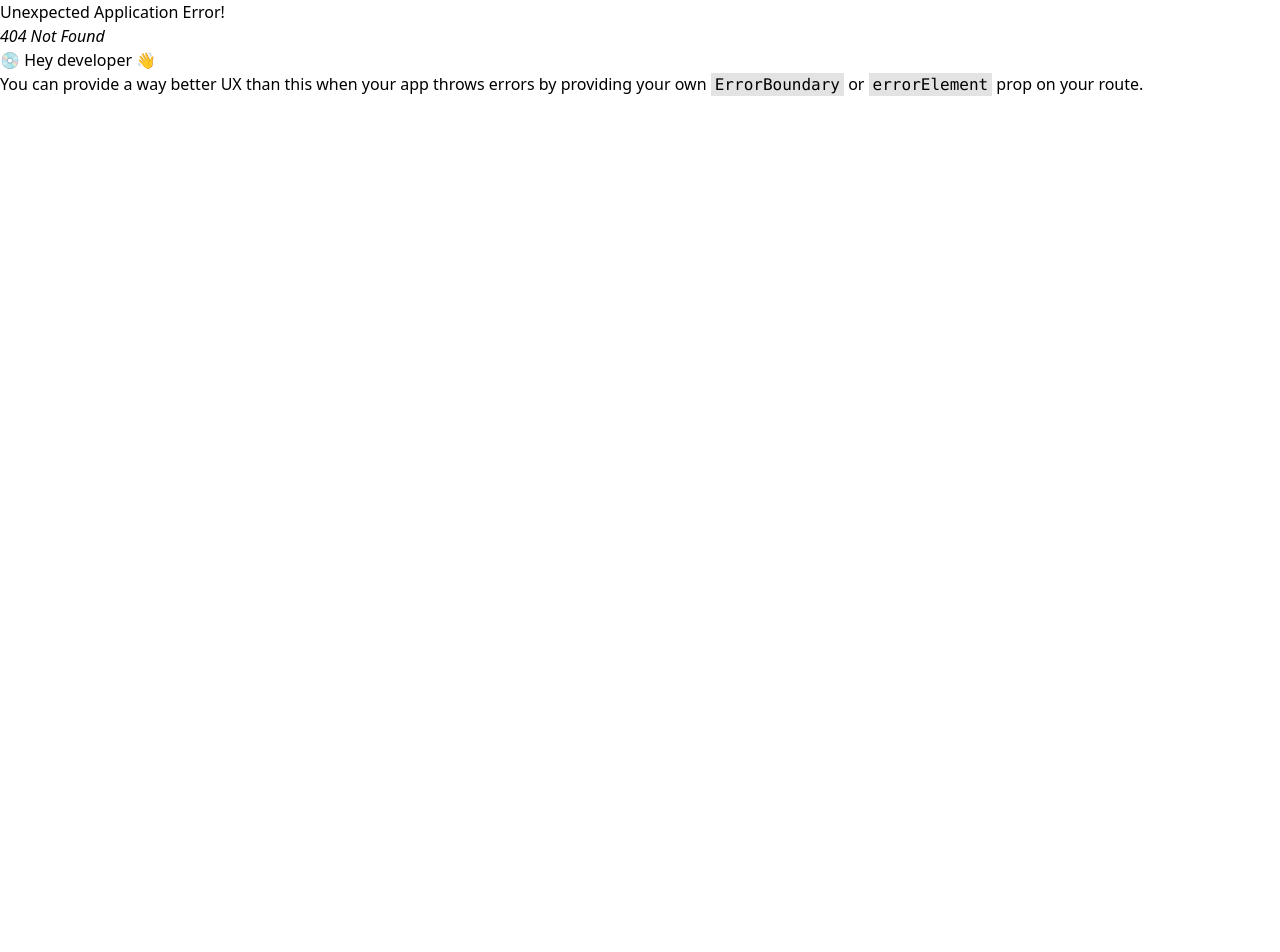
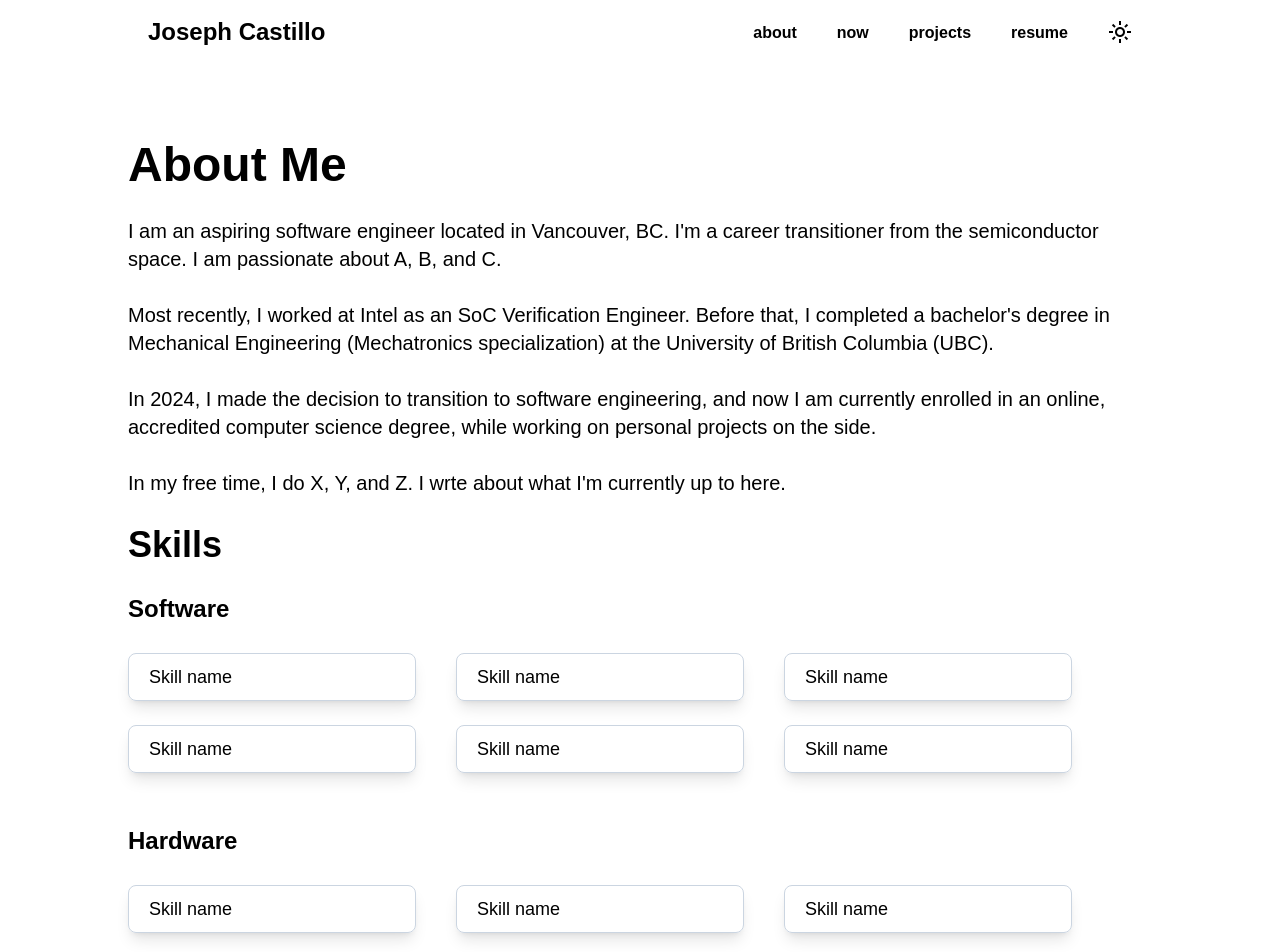
Before and after one commit to jcstlo/personal-site, a React (Vite) app: page /about in a window 1280 px wide. Before the commit this address had no page. Shown: the top 952 px of the page. Before the commit the page ends 800 px from the top, so only its background shows below. Built offline with nearby package versions, Linux system fonts and the light colour scheme; a web font is replaced by a local one.

Commit message:
Add 'about' page with SkillCard component

```diff
--- /dev/null
+++ b/src/About.jsx
@@ -0,0 +1,58 @@
+import SkillCard from "./SkillCard"
+import ContactMe from "./ContactMe"
+import Footer from "./Footer"
+
+function About() {
+  return (
+    <>
+      <div class="mt-24 mb-10 w-screen max-w-5xl">
+        <h1 class="text-5xl mb-7 font-albert font-bold">About Me</h1>
+        <p class="font-albert font-normal text-xl">
+          I am an aspiring software engineer located in Vancouver, BC. I'm a career transitioner from the semiconductor space. I am passionate about A, B, and C.<br/><br/>
+
+          Most recently, I worked at Intel as an SoC Verification Engineer. Before that, I completed a bachelor's degree in Mechanical Engineering (Mechatronics specialization) at the University of British Columbia (UBC).<br/><br/>
+
+          In 2024, I made the decision to transition to software engineering, and now I am currently enrolled in an online, accredited computer science degree, while working on personal projects on the side.<br/><br/>
+
+          In my free time, I do X, Y, and Z. I wrte about what I'm currently up to here.
+        </p>
+        <h2 class="text-4xl font-albert font-bold mt-7 mb-7">Skills</h2>
+        <h3 class="text-2xl font-albert font-bold mt-7 mb-7">Software</h3>
+        <div class="flex flex-wrap">
+          <SkillCard />
+          <SkillCard />
+          <SkillCard />
+          <SkillCard />
+          <SkillCard />
+          <SkillCard />
+        </div>
+        <h3 class="text-2xl font-albert font-bold mt-7 mb-7">Hardware</h3>
+        <div class="flex flex-wrap">
+          <SkillCard />
+          <SkillCard />
+          <SkillCard />
+          <SkillCard />
+          <SkillCard />
+          <SkillCard />
+        </div>
+        <h3 class="text-2xl font-albert font-bold mt-7 mb-7">Mechanical</h3>
+        <div class="flex flex-wrap">
+          <SkillCard />
+          <SkillCard />
+          <SkillCard />
+          <SkillCard />
+          <SkillCard />
+          <SkillCard />
+        </div>
+        <h2 class="text-4xl font-albert font-bold mt-7 mb-4">Projects</h2>
+        <p class="font-albert font-normal text-xl mb-7">
+          You can find a list of my projects here!
+        </p>
+        <ContactMe />
+        <Footer />
+      </div>
+    </>
+  )
+}
+
+export default About
--- a/src/Header.jsx
+++ b/src/Header.jsx
@@ -8,7 +8,9 @@ function Header() {
       </div>
       <div class="flex">
         <ul>
-          <li class="p-0 list-none inline mr-10 font-albert font-bold">about</li>
+          <li class="p-0 list-none inline mr-10 font-albert font-bold">
+            <Link to={`about`}>about</Link>
+          </li>
           <li class="p-0 list-none inline mr-10 font-albert font-bold">
             <Link to={`now`}>now</Link>
           </li>
--- /dev/null
+++ b/src/SkillCard.jsx
@@ -0,0 +1,11 @@
+function SkillCard() {
+  return (
+    <>
+      <div class="shadow-lg w-72 h-12 rounded-lg border border-slate-300 mr-10 mb-6 flex items-center">
+        <p class="ml-5 font-albert font-normal text-lg">Skill name</p>
+      </div>
+    </>
+  )
+}
+
+export default SkillCard
--- a/src/output.css
+++ b/src/output.css
@@ -554,6 +554,10 @@ video {
   --tw-contain-style:  ;
 }
 
+.m-auto {
+  margin: auto;
+}
+
 .mb-10 {
   margin-bottom: 2.5rem;
 }
@@ -606,6 +610,30 @@ video {
   margin-top: 1.25rem;
 }
 
+.mb-7 {
+  margin-bottom: 1.75rem;
+}
+
+.mt-7 {
+  margin-top: 1.75rem;
+}
+
+.mb-4 {
+  margin-bottom: 1rem;
+}
+
+.mb-3 {
+  margin-bottom: 0.75rem;
+}
+
+.mb-8 {
+  margin-bottom: 2rem;
+}
+
+.mb-6 {
+  margin-bottom: 1.5rem;
+}
+
 .inline-block {
   display: inline-block;
 }
@@ -630,6 +658,26 @@ video {
   height: 2.25rem;
 }
 
+.max-h-10 {
+  max-height: 2.5rem;
+}
+
+.max-h-20 {
+  max-height: 5rem;
+}
+
+.max-h-24 {
+  max-height: 6rem;
+}
+
+.min-h-24 {
+  min-height: 6rem;
+}
+
+.min-h-12 {
+  min-height: 3rem;
+}
+
 .w-12 {
   width: 3rem;
 }
@@ -646,8 +694,41 @@ video {
   width: 100vw;
 }
 
+.w-4\/5 {
+  width: 80%;
+}
+
+.w-fit {
+  width: -moz-fit-content;
+  width: fit-content;
+}
+
+.w-80 {
+  width: 20rem;
+}
+
+.w-72 {
+  width: 18rem;
+}
+
 .max-w-5xl {
   max-width: 64rem;
+}
+
+.max-w-12 {
+  max-width: 3rem;
+}
+
+.max-w-52 {
+  max-width: 13rem;
+}
+
+.max-w-80 {
+  max-width: 20rem;
+}
+
+.max-w-3xl {
+  max-width: 48rem;
 }
 
 .list-disc {
@@ -656,6 +737,10 @@ video {
 
 .list-none {
   list-style-type: none;
+}
+
+.flex-wrap {
+  flex-wrap: wrap;
 }
 
 .items-center {
@@ -672,6 +757,42 @@ video {
 
 .rounded-full {
   border-radius: 9999px;
+}
+
+.rounded-lg {
+  border-radius: 0.5rem;
+}
+
+.border-2 {
+  border-width: 2px;
+}
+
+.border-4 {
+  border-width: 4px;
+}
+
+.border {
+  border-width: 1px;
+}
+
+.border-slate-400 {
+  --tw-border-opacity: 1;
+  border-color: rgb(148 163 184 / var(--tw-border-opacity));
+}
+
+.border-slate-900 {
+  --tw-border-opacity: 1;
+  border-color: rgb(15 23 42 / var(--tw-border-opacity));
+}
+
+.border-slate-200 {
+  --tw-border-opacity: 1;
+  border-color: rgb(226 232 240 / var(--tw-border-opacity));
+}
+
+.border-slate-300 {
+  --tw-border-opacity: 1;
+  border-color: rgb(203 213 225 / var(--tw-border-opacity));
 }
 
 .object-cover {
@@ -697,6 +818,10 @@ video {
 
 .text-center {
   text-align: center;
+}
+
+.align-middle {
+  vertical-align: middle;
 }
 
 .align-text-bottom {
@@ -727,6 +852,16 @@ video {
   line-height: 1.75rem;
 }
 
+.text-lg {
+  font-size: 1.125rem;
+  line-height: 1.75rem;
+}
+
+.text-3xl {
+  font-size: 1.875rem;
+  line-height: 2.25rem;
+}
+
 .font-bold {
   font-weight: 700;
 }
@@ -746,3 +881,23 @@ video {
 .underline {
   text-decoration-line: underline;
 }
+
+.shadow-md {
+  --tw-shadow: 0 4px 6px -1px rgb(0 0 0 / 0.1), 0 2px 4px -2px rgb(0 0 0 / 0.1);
+  --tw-shadow-colored: 0 4px 6px -1px var(--tw-shadow-color), 0 2px 4px -2px var(--tw-shadow-color);
+  box-shadow: var(--tw-ring-offset-shadow, 0 0 #0000), var(--tw-ring-shadow, 0 0 #0000), var(--tw-shadow);
+}
+
+.shadow-lg {
+  --tw-shadow: 0 10px 15px -3px rgb(0 0 0 / 0.1), 0 4px 6px -4px rgb(0 0 0 / 0.1);
+  --tw-shadow-colored: 0 10px 15px -3px var(--tw-shadow-color), 0 4px 6px -4px var(--tw-shadow-color);
+  box-shadow: var(--tw-ring-offset-shadow, 0 0 #0000), var(--tw-ring-shadow, 0 0 #0000), var(--tw-shadow);
+}
+
+.transition {
+  transition-property: color, background-color, border-color, text-decoration-color, fill, stroke, opacity, box-shadow, transform, filter, -webkit-backdrop-filter;
+  transition-property: color, background-color, border-color, text-decoration-color, fill, stroke, opacity, box-shadow, transform, filter, backdrop-filter;
+  transition-property: color, background-color, border-color, text-decoration-color, fill, stroke, opacity, box-shadow, transform, filter, backdrop-filter, -webkit-backdrop-filter;
+  transition-timing-function: cubic-bezier(0.4, 0, 0.2, 1);
+  transition-duration: 150ms;
+}
```
Also changed, not shown: src/main.jsx (+6 -1 lines).
